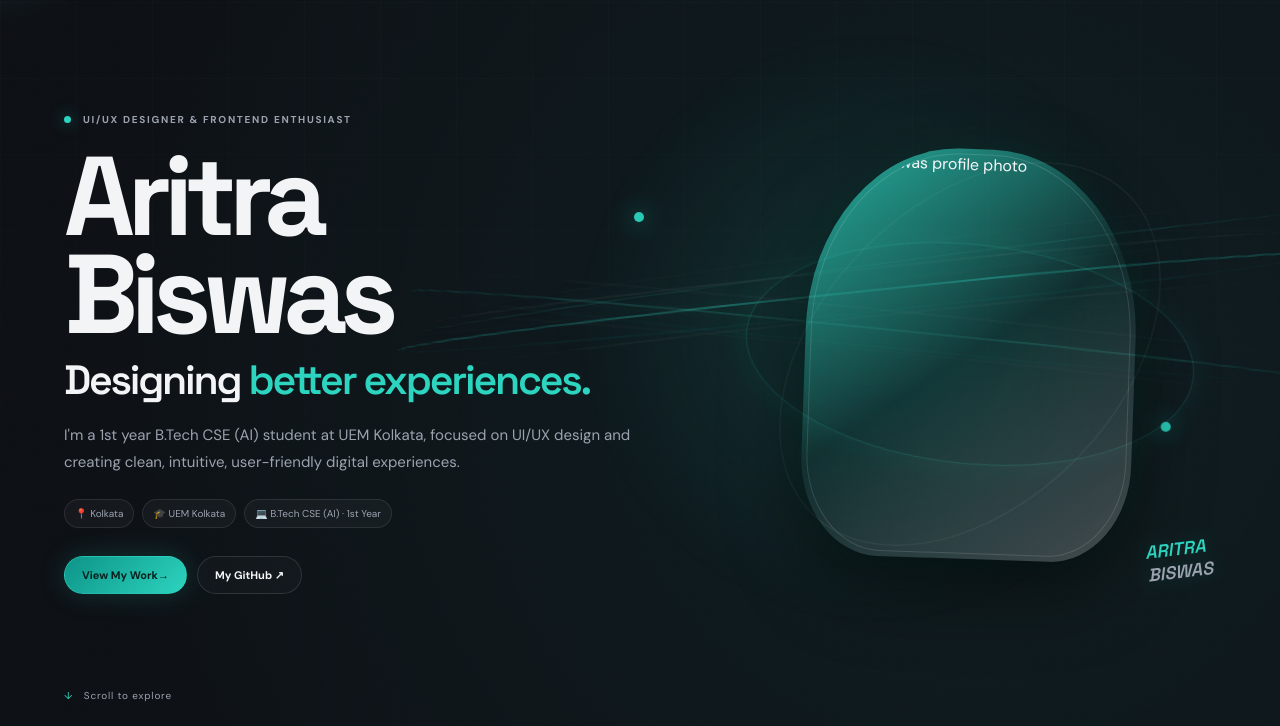
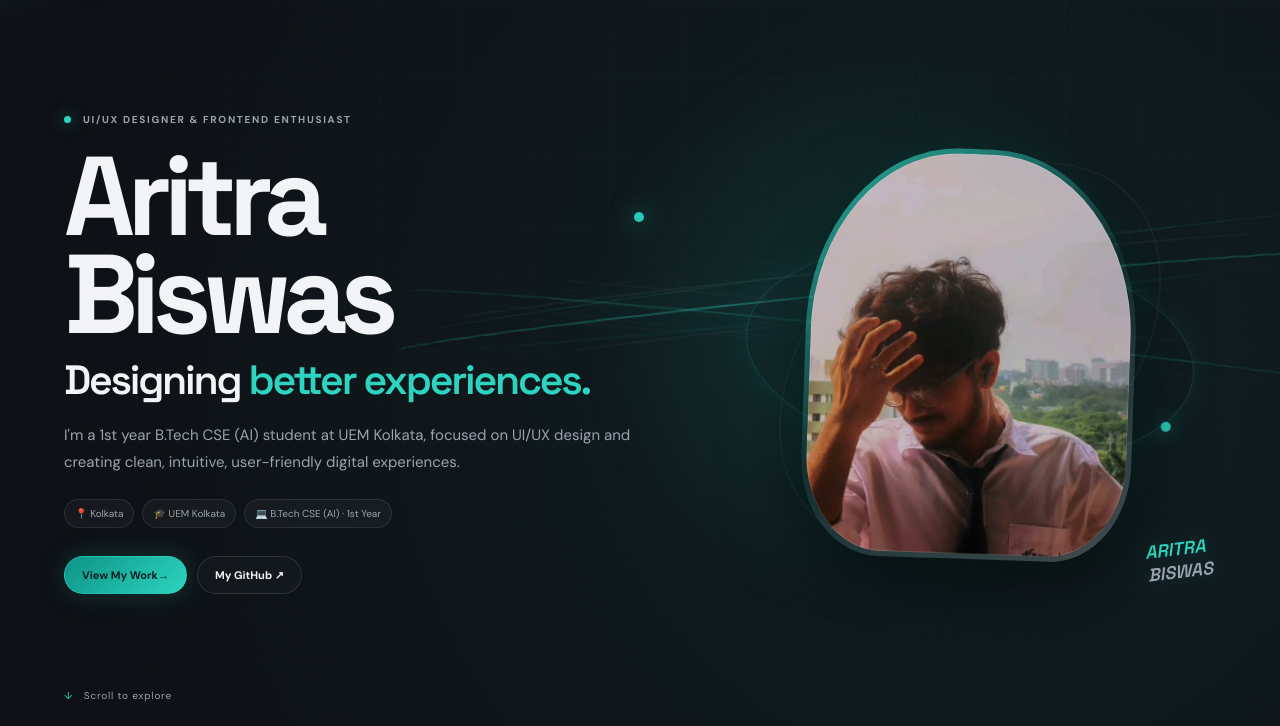
Before and after one commit to 345nish-lgtm/aritra-portfolio, a plain HTML site: page index.html in a window 1280 px wide. Shown: the part 74-800 px from the top of the page. Drawn offline with Linux system fonts and the light colour scheme.

Commit message:
Update index.html

```diff
--- a/index.html
+++ b/index.html
@@ -69,7 +69,7 @@
         <div class="photo-orbit orbit-one"></div>
         <div class="photo-orbit orbit-two"></div>
         <div class="photo-frame">
-          <img src="assets/aritra-profile.jpg" alt="Aritra Biswas profile photo">
+          <img src="aritra-profile.jpg" alt="Aritra Biswas profile photo">
         </div>
         <div class="photo-label">ARITRA<br><span>BISWAS</span></div>
       </div>
```
